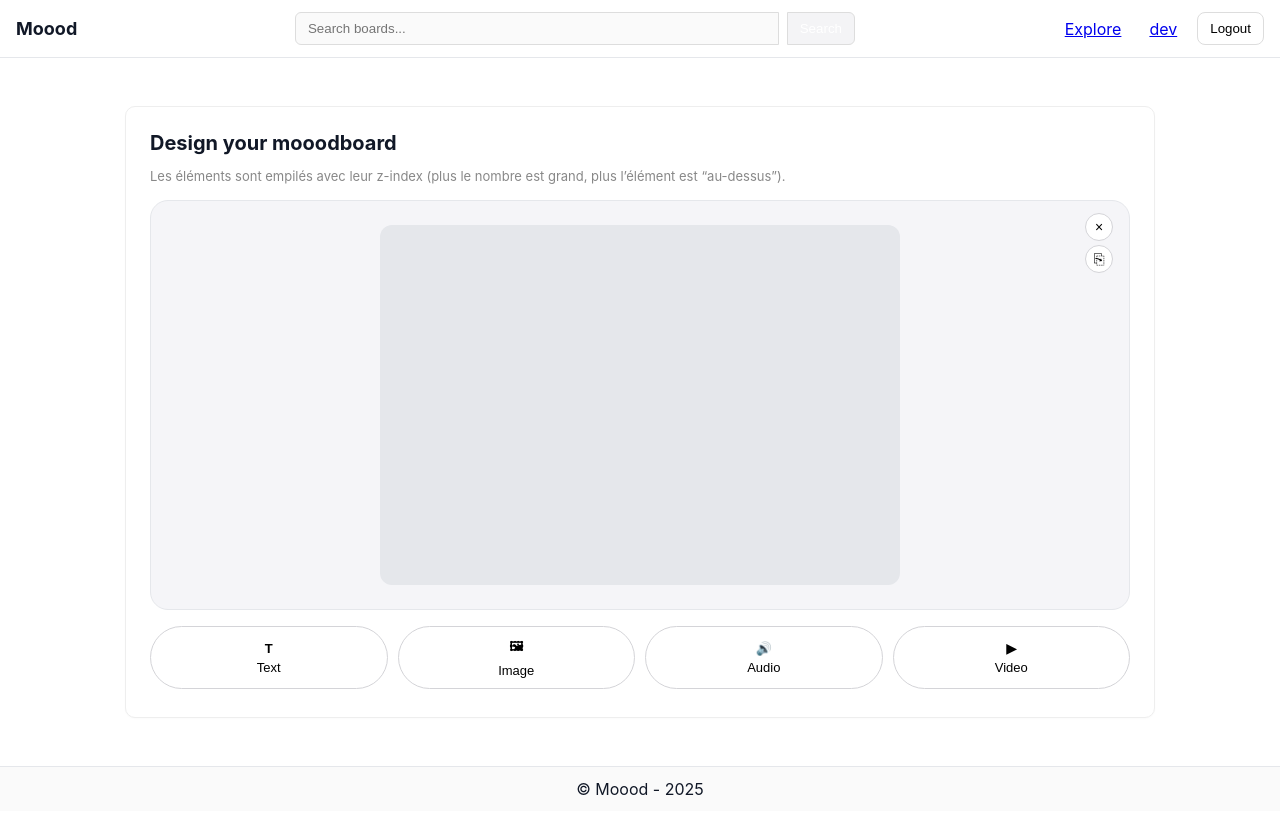
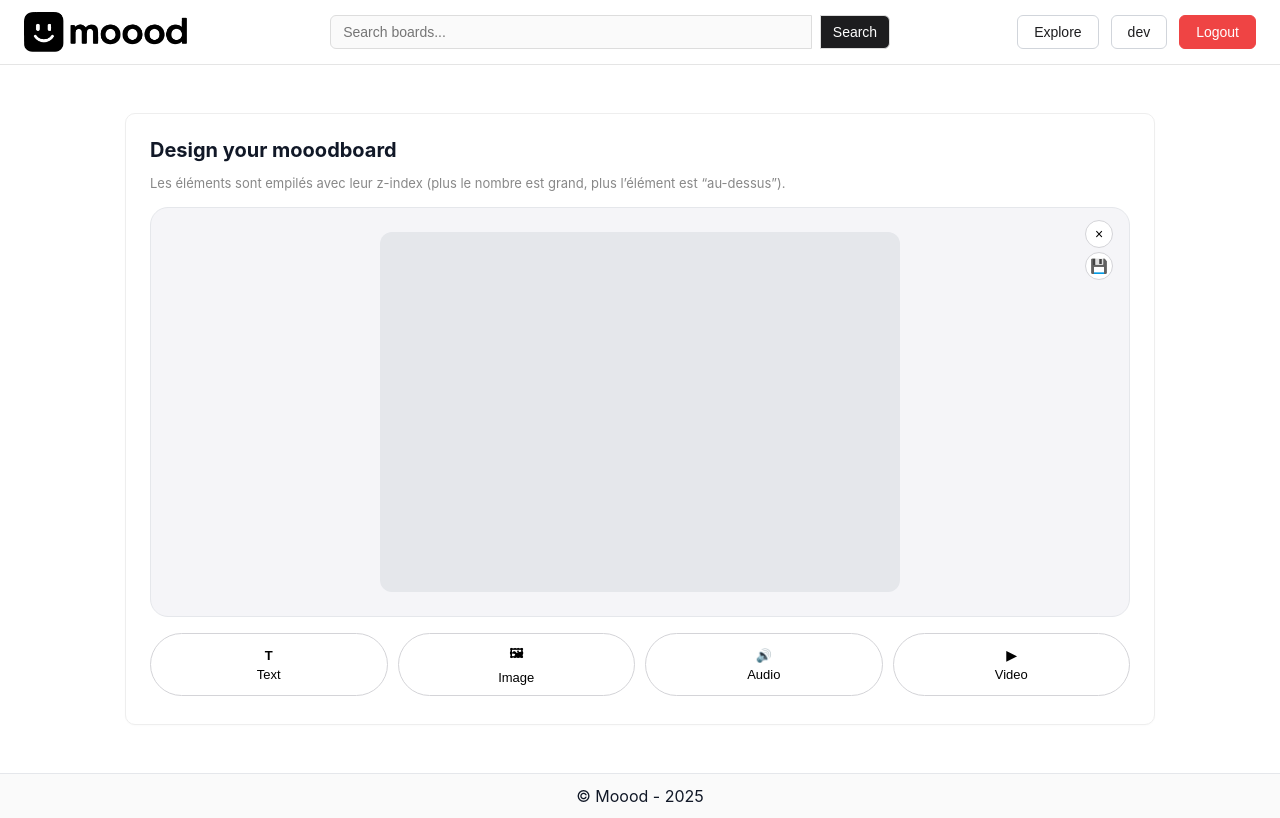
Before and after one commit to funky-shrimp/archioweb-moood-frontend, a Vue app: page /board/new in a window 1280 px wide. Built offline with nearby package versions, Linux system fonts and the light colour scheme; what quasar would draw is missing.

Commit message:
améliorations de certains points en terme de design et commencement de la mise en place de l'aspect responsif

```diff
--- a/src/components/Header.vue
+++ b/src/components/Header.vue
@@ -6,27 +6,77 @@
     - Navigation (Explore + Login/Signup ou profil + Logout selon l’état de connexion)
   -->
   <header class="header">
-    <div class="brand">Moood</div>
+    <div class="brand">
+      <img src="/logo.png" alt="Moood" class="logo logo-desktop" />
+      <img src="/logoMobile.png" alt="Moood" class="logo logo-mobile" />
+    </div>
 
     <!-- barre de recherche globale des boards - visible uniquement si connecté -->
-    <div v-if="auth.user" class="searchbar">
+    <div v-if="auth.user" class="searchbar desktop-only">
       <input v-model="q" placeholder="Search boards..." @keyup.enter="onSearch" />
       <button @click="onSearch">Search</button>
     </div>
 
-    <nav class="nav">
-      <router-link to="/explore">Explore</router-link>
+    <!-- Navigation desktop -->
+    <nav class="nav desktop-nav">
+      <button class="nav-btn" @click="router.push('/explore')">Explore</button>
       <!-- Si un user est connecté : lien vers son profil + bouton Logout -->
       <template v-if="auth.user">
-        <router-link :to="`/profile/${auth.user._id}`">{{ auth.user.username }}</router-link>
-        <button class="btn" @click="logout">Logout</button>
+        <button class="nav-btn" @click="router.push(`/profile/${auth.user._id}`)">{{ auth.user.username }}</button>
+        <button class="nav-btn logout-btn" @click="logout">Logout</button>
       </template>
       <!-- Sinon : liens Login / Signup -->
       <template v-else>
-        <router-link to="/login">Login</router-link>
-        <router-link to="/signup">Signup</router-link>
+        <button class="nav-btn" @click="router.push('/login')">Login</button>
+        <button class="nav-btn" @click="router.push('/signup')">Signup</button>
       </template>
     </nav>
+
+    <!-- Burger menu mobile -->
+    <button class="burger-btn" @click="toggleMenu" aria-label="Menu">
+      <span class="burger-line"></span>
+      <span class="burger-line"></span>
+      <span class="burger-line"></span>
+    </button>
+
+    <!-- Menu mobile overlay -->
+    <div v-if="menuOpen" class="mobile-menu" @click="closeMenu">
+      <div class="mobile-menu-content" @click.stop>
+        <div class="mobile-menu-header">
+          <img src="/logo.png" alt="Moood" class="logo" />
+          <button class="close-btn" @click="closeMenu">✕</button>
+        </div>
+
+        <nav class="mobile-nav">
+          <button class="mobile-nav-item" @click="navigateTo('/explore')">
+            Explore
+          </button>
+
+          <template v-if="auth.user">
+            <button class="mobile-nav-item account-item" @click="navigateTo(`/profile/${auth.user._id}`)">
+              <div class="account-info">
+                <div class="avatar-circle">
+                  {{ (auth.user.username || 'U').charAt(0).toUpperCase() }}
+                </div>
+                <span>{{ auth.user.username }}</span>
+              </div>
+            </button>
+            <button class="mobile-nav-item logout-item" @click="logout">
+              Logout
+            </button>
+          </template>
+
+          <template v-else>
+            <button class="mobile-nav-item" @click="navigateTo('/login')">
+              Login
+            </button>
+            <button class="mobile-nav-item" @click="navigateTo('/signup')">
+              Signup
+            </button>
+          </template>
+        </nav>
+      </div>
+    </div>
   </header>
 </template>
 
@@ -42,6 +92,9 @@ const router = useRouter()
 // Texte de la barre de recherche
 const q = ref('')
 
+// État du menu mobile
+const menuOpen = ref(false)
+
 // Lance la recherche en naviguant vers /search avec un query param
 function onSearch() {
   router.push({ path: '/search', query: { q: q.value || '' } })
@@ -50,40 +103,265 @@ function onSearch() {
 // Déconnexion simple : on vide le store + localStorage et on retourne à la home
 function logout() {
   auth.clearAuth()
+  closeMenu()
   router.push('/')
+}
+
+// Gestion du menu mobile
+function toggleMenu() {
+  menuOpen.value = !menuOpen.value
+}
+
+function closeMenu() {
+  menuOpen.value = false
+}
+
+function navigateTo(path) {
+  router.push(path)
+  closeMenu()
 }
 </script>
 
 <style scoped>
 .header {
+  position: sticky;
+  top: 0;
+  z-index: 100;
   display: flex;
   align-items: center;
   justify-content: space-between;
-  padding: 12px 16px;
-  border-bottom: 1px solid var(--muted-border);
-  background: var(--bg-header);
+  padding: 12px 24px;
+  border-bottom: 1px solid #e5e5e5;
+  background: #ffffff;
 }
-.brand { font-weight: 700; }
-nav a { margin: 0 8px; }
+
+.brand {
+  display: flex;
+  align-items: center;
+}
+
+.logo {
+  height: 40px;
+  width: auto;
+}
+
+.logo-mobile {
+  display: none;
+}
+
+.logo-desktop {
+  display: block;
+}
+
+.nav {
+  display: flex;
+  align-items: center;
+  gap: 12px;
+}
+
+.nav-btn {
+  padding: 8px 16px;
+  background: transparent;
+  color: #1d1d1f;
+  border: 1px solid #d1d5db;
+  border-radius: 6px;
+  cursor: pointer;
+  font-size: 14px;
+  font-weight: 500;
+  transition: all 0.2s ease;
+}
+
+.nav-btn:hover {
+  background: #f3f4f6;
+  border-color: #9ca3af;
+}
+
 .searchbar {
   display: flex;
   align-items: center;
+  flex: 1;
+  max-width: 500px;
+  margin: 0 32px;
 }
+
 .searchbar input {
+  flex: 1;
+  padding: 8px 12px;
+  border: 1px solid #d1d5db;
+  border-radius: 6px;
+  margin-right: 8px;
+  font-size: 14px;
+  outline: none;
+}
+
+.searchbar input:focus {
+  border-color: #9ca3af;
+}
+
+.searchbar button {
+  padding: 8px 16px;
+  background: #1d1d1f !important;
+  color: #ffffff !important;
+  border: none;
+  border-radius: 6px;
+  cursor: pointer;
+  font-size: 14px;
+  font-weight: 500;
+  transition: none;
+}
+
+.logout-btn {
+  background: #ef4444 !important;
+  color: #ffffff !important;
+  border-color: #ef4444 !important;
+}
+
+.logout-btn:hover {
+  background: #dc2626 !important;
+  border-color: #dc2626 !important;
+}
+
+/* Burger menu - caché sur desktop */
+.burger-btn {
+  display: none;
+  flex-direction: column;
+  gap: 5px;
+  background: transparent;
+  border: none;
+  cursor: pointer;
   padding: 8px;
-  border: 1px solid var(--muted-border);
-  border-radius: 4px;
-  margin-right: 8px;
 }
-.searchbar button {
-  padding: 8px 12px;
-  background: #666;
+
+.burger-line {
+  width: 25px;
+  height: 3px;
+  background: #1d1d1f;
+  border-radius: 2px;
+  transition: all 0.3s ease;
+}
+
+/* Menu mobile overlay */
+.mobile-menu {
+  display: none;
+  position: fixed;
+  top: 0;
+  left: 0;
+  width: 100%;
+  height: 100%;
+  background: rgba(0, 0, 0, 0.5);
+  z-index: 200;
+}
+
+.mobile-menu-content {
+  position: absolute;
+  top: 0;
+  right: 0;
+  width: 80%;
+  max-width: 320px;
+  height: 100%;
+  background: #ffffff;
+  box-shadow: -2px 0 8px rgba(0, 0, 0, 0.1);
+  display: flex;
+  flex-direction: column;
+}
+
+.mobile-menu-header {
+  display: flex;
+  align-items: center;
+  justify-content: space-between;
+  padding: 16px 20px;
+  border-bottom: 1px solid #e5e5e5;
+}
+
+.close-btn {
+  background: transparent;
+  border: none;
+  font-size: 24px;
+  cursor: pointer;
+  color: #1d1d1f;
+  padding: 4px;
+}
+
+.mobile-nav {
+  display: flex;
+  flex-direction: column;
+  padding: 20px 0;
+}
+
+.mobile-nav-item {
+  width: 100%;
+  padding: 16px 20px;
+  background: transparent;
+  border: none;
+  border-bottom: 1px solid #f3f4f6;
+  text-align: left;
+  font-size: 16px;
+  font-weight: 500;
+  color: #1d1d1f;
+  cursor: pointer;
+  transition: background 0.2s ease;
+}
+
+.mobile-nav-item:hover {
+  background: #f9fafb;
+}
+
+.account-item {
+  padding: 12px 20px;
+}
+
+.account-info {
+  display: flex;
+  align-items: center;
+  gap: 12px;
+}
+
+.avatar-circle {
+  width: 40px;
+  height: 40px;
+  border-radius: 50%;
+  background: #3b82f6;
   color: white;
-  border: none;
-  border-radius: 4px;
-  cursor: pointer;
+  display: flex;
+  align-items: center;
+  justify-content: center;
+  font-weight: 600;
+  font-size: 16px;
 }
-.searchbar button:hover {
-  background: #555;
+
+.logout-item {
+  color: #ef4444;
+  font-weight: 600;
+}
+
+/* Responsive */
+@media (max-width: 768px) {
+  .desktop-nav {
+    display: none;
+  }
+
+  .desktop-only {
+    display: none !important;
+  }
+
+  .logo-desktop {
+    display: none;
+  }
+
+  .logo-mobile {
+    display: block;
+  }
+
+  .burger-btn {
+    display: flex;
+  }
+
+  .mobile-menu {
+    display: block;
+  }
+
+  .header {
+    padding: 12px 16px;
+  }
 }
 </style>
--- a/src/components/UserBoardsList.vue
+++ b/src/components/UserBoardsList.vue
@@ -14,13 +14,20 @@
         v-for="b in boards"
         :key="b._id"
         class="mini-card"
-        @click="open(b._id)"
       >
-        <div class="mini-thumb">
+        <button
+          v-if="canDelete"
+          class="delete-btn"
+          @click.stop="deleteBoard(b._id)"
+          title="Delete board"
+        >
+          ✕
+        </button>
+        <div class="mini-thumb" @click="open(b._id)">
           <img :src="thumb(b)" alt="thumb" />
         </div>
         <div class="meta">
-          <div class="title">{{ b.title || 'Untitled board' }}</div>
+          <div class="title" @click="open(b._id)">{{ b.title || 'Untitled board' }}</div>
           <div class="subtitle small-muted">
             {{ (b.labels || []).slice(0, 2).map(t => `#${t}`).join(', ') }}
           </div>
@@ -31,14 +38,21 @@
 </template>
 
 <script setup>
-import { ref, onMounted, watch } from 'vue'
+import { ref, onMounted, watch, computed } from 'vue'
 import { useRouter } from 'vue-router'
 import api from '../services/api'
+import { useAuth } from '../stores/auth'
 
 const props = defineProps({ userId: { type: String, required: true } })
 const boards = ref([])
 const loading = ref(true)
 const router = useRouter()
+const auth = useAuth()
+
+// Vérifie si l'utilisateur connecté peut supprimer les boards (propriétaire)
+const canDelete = computed(() => {
+  return auth.user && auth.user._id === props.userId
+})
 
 async function fetchBoards() {
   loading.value = true
@@ -76,6 +90,21 @@ watch(() => props.userId, fetchBoards)
 function open(id) { router.push(`/board/${id}`) }
 function createBoard() { router.push({ name: 'BoardCreate' }) }
 function thumb(b) { const el = (b.elements||[]).find(x=>x.type==='image'); return el?.src || '/placeholder-400x240.png' }
+
+async function deleteBoard(boardId) {
+  if (!confirm('Are you sure you want to delete this board?')) return
+
+  try {
+    // Appel API (fixture pour le moment)
+    await api.delete(`/boards/${boardId}`)
+
+    // Retire le board de la liste locale
+    boards.value = boards.value.filter(b => b._id !== boardId)
+  } catch (err) {
+    console.error('Failed to delete board:', err)
+    alert('Failed to delete board. Please try again.')
+  }
+}
 </script>
 
 <style scoped>
@@ -98,6 +127,7 @@ function thumb(b) { const el = (b.elements||[]).find(x=>x.type==='image'); retur
   display: flex;
   flex-direction: column;
   cursor: pointer;
+  position: relative;
 }
 
 .mini-card-add {
@@ -113,6 +143,7 @@ function thumb(b) { const el = (b.elements||[]).find(x=>x.type==='image'); retur
   display: flex;
   align-items: center;
   justify-content: center;
+  position: relative;
 }
 
 .mini-thumb img {
@@ -134,10 +165,38 @@ function thumb(b) { const el = (b.elements||[]).find(x=>x.type==='image'); retur
 .title {
   font-size: 14px;
   font-weight: 500;
+  cursor: pointer;
 }
 
 .subtitle {
   margin-top: 2px;
   font-size: 12px;
 }
+
+.delete-btn {
+  position: absolute;
+  top: 8px;
+  right: 8px;
+  background: #fff;
+  border: 1px solid #e5e5e5;
+  border-radius: 50%;
+  width: 24px;
+  height: 24px;
+  display: flex;
+  align-items: center;
+  justify-content: center;
+  cursor: pointer;
+  font-size: 14px;
+  color: #ef4444;
+  font-weight: 600;
+  z-index: 10;
+  transition: all 0.2s ease;
+}
+
+.delete-btn:hover {
+  background: #ef4444;
+  color: #fff;
+  border-color: #ef4444;
+  transform: scale(1.1);
+}
 </style>
--- a/src/pages/BoardEdit.vue
+++ b/src/pages/BoardEdit.vue
@@ -11,11 +11,11 @@
       <div class="editor-body">
         <div class="canvas-wrapper">
           <div class="canvas-toolbar">
-            <button type="button" class="icon-btn" @click="reset">
+            <button type="button" class="icon-btn" @click="reset" title="Clear all">
               ×
             </button>
-            <button type="button" class="icon-btn">
-              ⎘
+            <button type="button" class="icon-btn" @click="saveBoard" title="Save board">
+              💾
             </button>
           </div>
 
@@ -24,8 +24,9 @@
               v-for="el in elements"
               :key="el.id"
               class="canvas-el"
-              :class="el.type"
+              :class="[el.type, { selected: selectedElement === el.id }]"
               :style="styleFor(el)"
+              @mousedown="startDrag(el, $event)"
             >
               <span class="label">
                 {{ el.type.toUpperCase() }} • z={{ el.z }}
@@ -58,10 +59,13 @@
 </template>
 
 <script setup>
-import { ref } from 'vue'
+import { ref, onMounted, onUnmounted } from 'vue'
 
 const canvas = ref(null)
 const elements = ref([])
+const selectedElement = ref(null)
+const isDragging = ref(false)
+const dragOffset = ref({ x: 0, y: 0 })
 
 function add(type) {
   const maxZ = elements.value.length ? Math.max(...elements.value.map(e => e.z)) : 0
@@ -82,7 +86,33 @@ function add(type) {
 }
 
 function reset() {
+  if (!confirm('Clear all elements?')) return
   elements.value = []
+  selectedElement.value = null
+  localStorage.removeItem('moood_board_draft')
+}
+
+function saveBoard() {
+  const boardData = {
+    elements: elements.value,
+    savedAt: new Date().toISOString()
+  }
+  localStorage.setItem('moood_board_draft', JSON.stringify(boardData))
+
+  // Confirmation visuelle
+  alert('Board saved successfully!')
+}
+
+function loadBoard() {
+  const saved = localStorage.getItem('moood_board_draft')
+  if (saved) {
+    try {
+      const boardData = JSON.parse(saved)
+      elements.value = boardData.elements || []
+    } catch (err) {
+      console.error('Failed to load board:', err)
+    }
+  }
 }
 
 function styleFor(el) {
@@ -92,6 +122,54 @@ function styleFor(el) {
     zIndex: el.z,
   }
 }
+
+function startDrag(el, event) {
+  event.preventDefault()
+  selectedElement.value = el.id
+  isDragging.value = true
+
+  const rect = canvas.value.getBoundingClientRect()
+  dragOffset.value = {
+    x: event.clientX - rect.left - el.x,
+    y: event.clientY - rect.top - el.y
+  }
+}
+
+function onMouseMove(event) {
+  if (!isDragging.value || !selectedElement.value) return
+
+  const rect = canvas.value.getBoundingClientRect()
+  const element = elements.value.find(e => e.id === selectedElement.value)
+
+  if (element) {
+    let newX = event.clientX - rect.left - dragOffset.value.x
+    let newY = event.clientY - rect.top - dragOffset.value.y
+
+    // Contraintes pour rester dans le canvas
+    const elWidth = 140
+    const elHeight = 90
+    newX = Math.max(0, Math.min(newX, rect.width - elWidth))
+    newY = Math.max(0, Math.min(newY, rect.height - elHeight))
+
+    element.x = newX
+    element.y = newY
+  }
+}
+
+function onMouseUp() {
+  isDragging.value = false
+}
+
+onMounted(() => {
+  loadBoard()
+  document.addEventListener('mousemove', onMouseMove)
+  document.addEventListener('mouseup', onMouseUp)
+})
+
+onUnmounted(() => {
+  document.removeEventListener('mousemove', onMouseMove)
+  document.removeEventListener('mouseup', onMouseUp)
+})
 </script>
 
 <style scoped>
@@ -166,6 +244,18 @@ function styleFor(el) {
   justify-content: center;
   color: #111827;
   font-size: 12px;
+  cursor: move;
+  user-select: none;
+  transition: box-shadow 0.2s ease;
+}
+
+.canvas-el:hover {
+  box-shadow: 0 4px 12px rgba(0, 0, 0, 0.15);
+}
+
+.canvas-el.selected {
+  box-shadow: 0 0 0 3px #3b82f6;
+  outline: none;
 }
 
 .canvas-el.text {
```
Also changed, not shown: public/logo.png (added), public/logoMobile.png (added).
